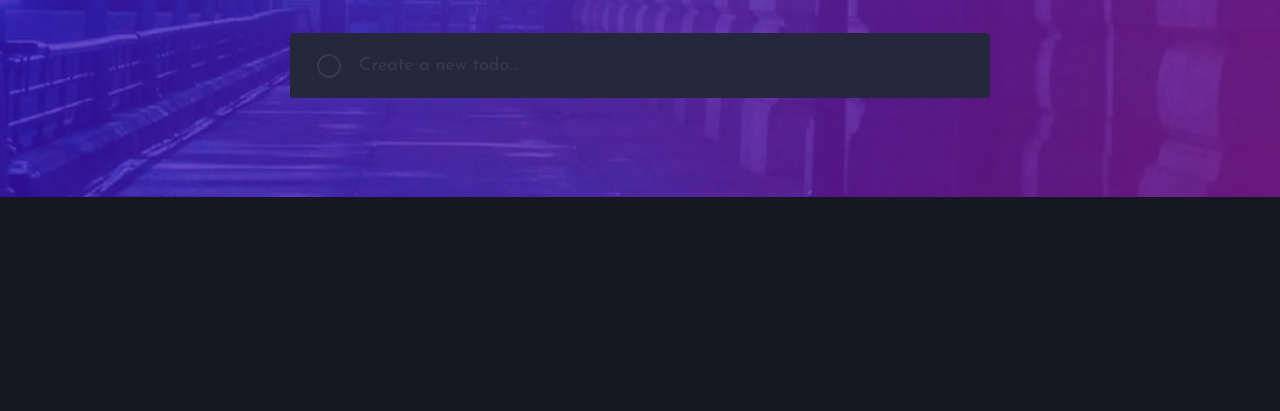
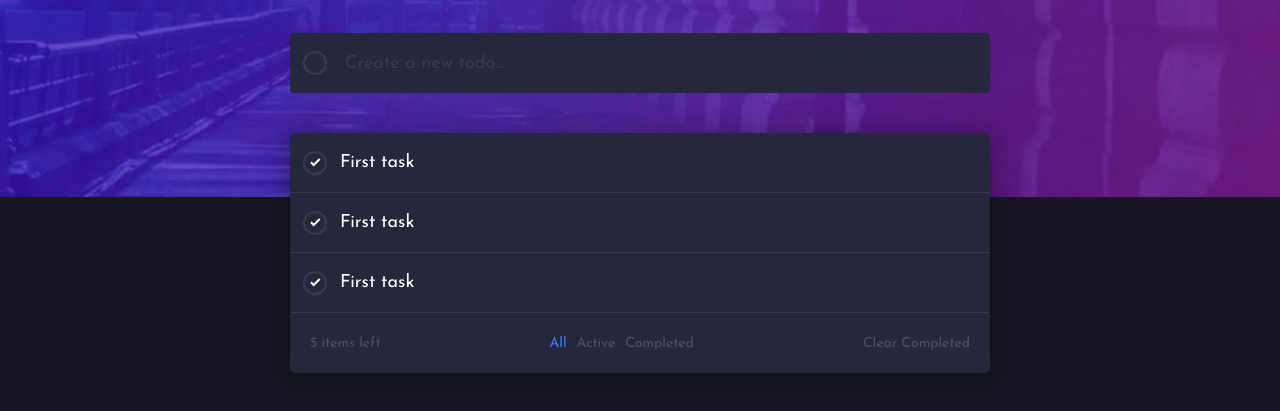
Before and after one commit to Shubham-yelekar/fem-to-do-app-firebase, a website with bundled scripts: page index.html in a window 1280 px wide. Shown: the part 153-564 px from the top of the page. Built offline with nearby package versions, Linux system fonts and the light colour scheme; some packages are replaced by stand-ins of ours.

Commit message:
FIRE BASE

```diff
--- /dev/null
+++ b/firebase.js
@@ -0,0 +1,44 @@
+ // Import the functions you need from the SDKs you need
+
+ import { initializeApp } from "https://www.gstatic.com/firebasejs/9.17.2/firebase-app.js";
+
+ import { getAnalytics } from "https://www.gstatic.com/firebasejs/9.17.2/firebase-analytics.js";
+
+
+import { getFirestore } from "firebase/firestore";
+
+ // TODO: Add SDKs for Firebase products that you want to use
+
+ // https://firebase.google.com/docs/web/setup#available-libraries
+
+
+ // Your web app's Firebase configuration
+
+ // For Firebase JS SDK v7.20.0 and later, measurementId is optional
+
+ const firebaseConfig = {
+
+   apiKey: "AIzaSyDKfO86CRLFA2JVM75Uy2Szms2LPAGQWMA",
+
+   authDomain: "to-do-app-8161f.firebaseapp.com",
+
+   projectId: "to-do-app-8161f",
+
+   storageBucket: "to-do-app-8161f.appspot.com",
+
+   messagingSenderId: "675037105643",
+
+   appId: "1:675037105643:web:588866c9d28824a0c95dae",
+
+   measurementId: "G-23FPF04T03"
+
+ };
+
+
+ // Initialize Firebase
+
+ const app = initializeApp(firebaseConfig);
+
+ const analytics = getAnalytics();
+
+ const db = getFirestore();
--- a/index.html
+++ b/index.html
@@ -37,8 +37,58 @@
       </div>
       <div class="todo-input">
         <form action="">
-          <input type="text" placeholder="Create a new todo...">
+          <input id="new-todo-input" type="text" placeholder="Create a new todo...">
         </form>
+      </div>
+    </div>
+
+    <div class="todo-items-wrapper">
+      <div class="todo-items">
+        <div class="todo-item">
+          <div class="check">
+            <div class="check-mark">
+              <img src="./images/icon-check.svg" alt="" srcset="">
+            </div>
+          </div>
+          <div class="todo-text">
+            First task
+          </div>
+        </div>
+
+        <div class="todo-item">
+          <div class="check">
+            <div class="check-mark">
+              <img src="./images/icon-check.svg" alt="" srcset="">
+            </div>
+          </div>
+          <div class="todo-text">
+            First task
+          </div>
+        </div>
+
+        <div class="todo-item">
+          <div class="check">
+            <div class="check-mark">
+              <img src="./images/icon-check.svg" alt="" srcset="">
+            </div>
+          </div>
+          <div class="todo-text">
+            First task
+          </div>
+        </div>
+      </div>
+      <div class="todo-items-info">
+        <div class="items-left">
+          5 items left
+        </div>
+        <div class="items-statuses">
+          <span class="active">All</span>
+          <span >Active</span>
+          <span>Completed</span>
+        </div>
+        <div class="items-clear">
+          <span>Clear Completed</span>
+        </div>
       </div>
     </div>
   </div>
@@ -49,5 +99,8 @@
     Challenge by <a href="https://www.frontendmentor.io?ref=challenge" target="_blank">Frontend Mentor</a>.
     Coded by <a href="#">Your Name Here</a>.
   </div> -->
+  <script src="https://www.gstatic.com/firebasejs/8.10.1/firebase-firestore.js"></script>
+  <script src="./firebase.js" type="module"></script>
+  <script src="./app.js"></script>
 </body>
 </html>
--- /dev/null
+++ b/package.json
@@ -0,0 +1,5 @@
+{
+  "dependencies": {
+    "firebase": "^9.17.2"
+  }
+}
--- a/style.css
+++ b/style.css
@@ -2,7 +2,7 @@
 
 
 :root {
-    --clr-primary-pink: hsl(322, 100%, 66%);
+    --clr-primary-blue: hsl(220, 98%, 61%);
     --clr-pale-cyan: hsl(193, 100%, 96%);
     --clr-dark-cyan: hsl(192, 100%, 9%);
     --clr-grayish-blue: hsl(208, 11%, 55%);
@@ -14,7 +14,7 @@
     --clr-dark-desaturated-blue: hsl(235, 24%, 19%);
     --clr-light-grayish-blue: hsl(234, 39%, 85%);
     --clr-very-dark-grayish-blue: hsl(237, 14%, 26% );
-
+    --clr-very-dark-grayish-blue-2: hsl(233, 14%, 35%);
 
     --ff-primary: 'Josefin Sans', sans-serif;
 
@@ -165,7 +165,7 @@
   .new-todo {
     width: 100%;
     background-color: var(--clr-dark-desaturated-blue) ;
-    padding: 1.4rem;
+    height: 6rem;
     border-radius: 4px;
 
     display: flex;
@@ -185,6 +185,9 @@
     border: 2px solid var(--clr-very-dark-grayish-blue);
     cursor: pointer;
     background: transparent;
+    display: flex;
+    align-items: center;
+    justify-content: center;
 
     transition: all 1s ease ;
   }
@@ -217,3 +220,62 @@
   .todo-input input::placeholder {
     color: var(--clr-very-dark-grayish-blue);
   }
+
+  .todo-items-wrapper {
+    overflow: hidden;
+    background-color: var(--clr-dark-desaturated-blue);
+    border-radius: 6px;
+    box-shadow: 0px 2px 30px 0px rgba(0,0,0,0.4);
+  }
+
+  .todo-item {
+    width: 100%;
+    height: 6rem;
+    display: flex;
+    align-items: center;
+    background-color:var(--clr-dark-desaturated-blue);
+    border-bottom: 1px solid var(--clr-very-dark-grayish-blue);
+    transition: all 0.3s ease;
+    cursor: pointer;
+  }
+
+  .todo-item:hover {
+    transform: translateY(-2px);
+    box-shadow: 0 0px 7px 0px hsl(235, 21%, 11%);
+    border-color:var(--clr-dark-desaturated-blue);
+  }
+
+.todo-text {
+  color: white;
+  font-size: 1.8rem;
+}
+
+.todo-items-info {
+  height: 6rem;
+  width: 100%;
+  color: var(--clr-very-dark-grayish-blue-2) ;
+  font-size: 1.4rem;
+  display: flex;
+  align-items: center;
+  justify-content: space-between;
+  padding: 0 2rem;
+}
+
+.items-statuses {
+  display: flex;
+  justify-content: center;
+  gap: 10px;
+}
+
+.items-statuses span:hover, .active{
+  color: var(--clr-primary-blue) ;
+}
+
+.items-statuses span {
+  cursor: pointer;
+}
+
+.items-clear{
+  cursor: pointer;
+  text-align: end;
+}
```
Also changed, not shown: style-guide.md (+1 -1 lines), app.js (added), 1 other file.
